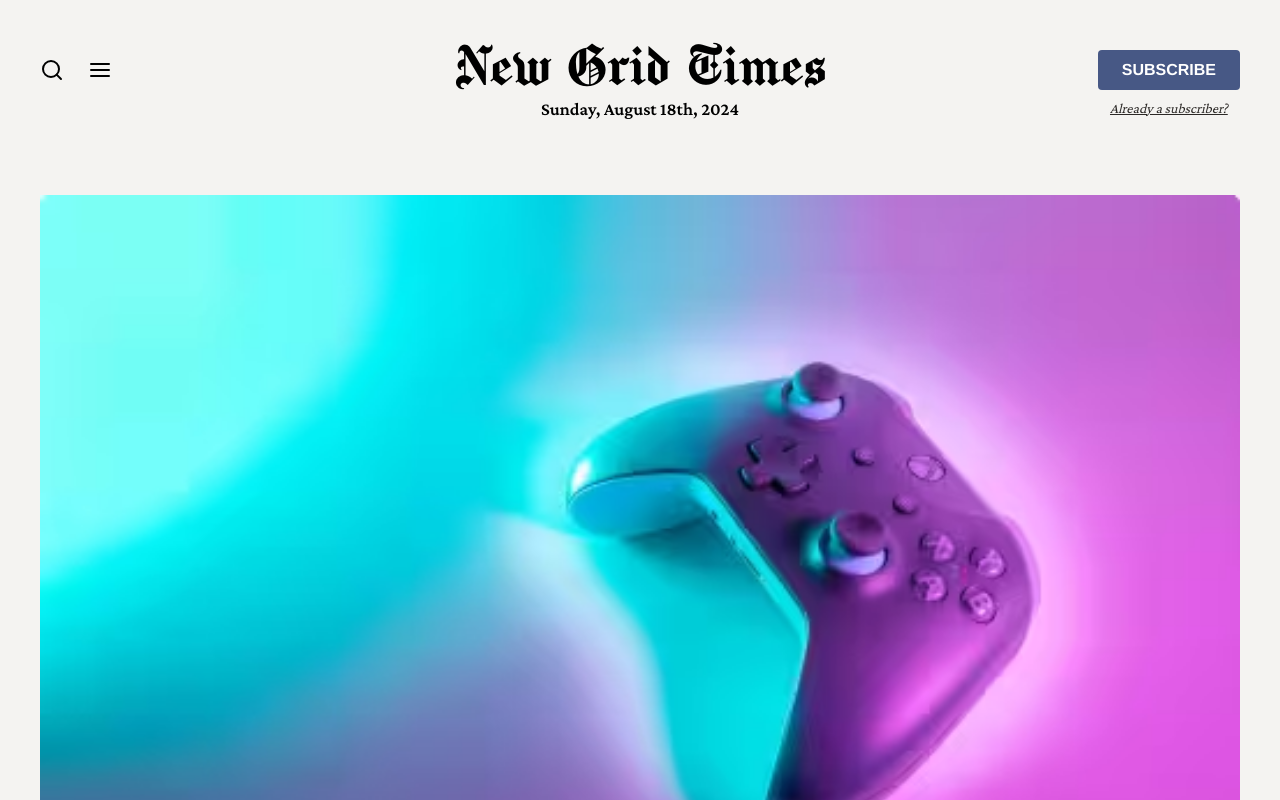
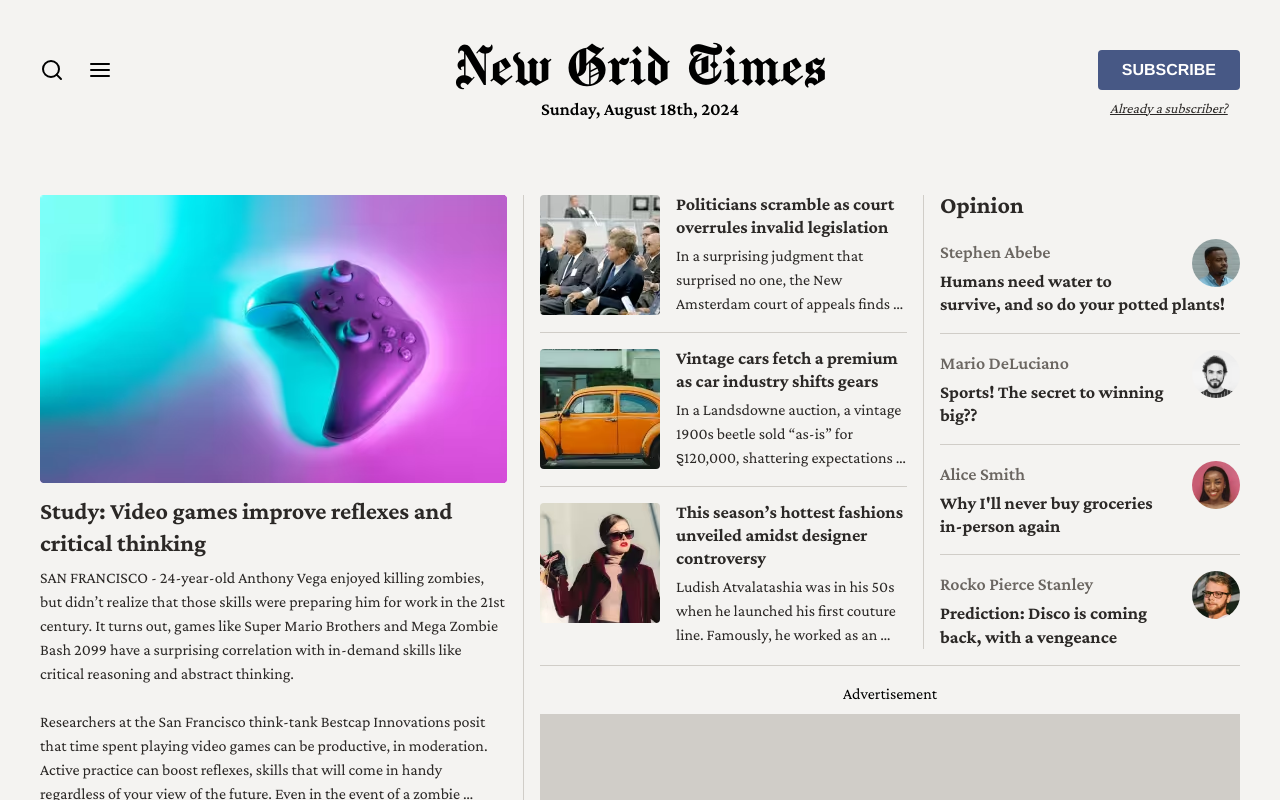
Before and after one commit to vitormarco/course-css-in-js, a Next.js app in the folder module_7/new-grid-times/: page / in a window 1280 px wide. Shown: the top 800 px of the page. Built offline with nearby package versions, Linux system fonts and the light colour scheme.

Commit message:
feat: exercise 3

```diff
--- a/module_7/new-grid-times/src/components/MainStoryGrid/MainStoryGrid.module.css
+++ b/module_7/new-grid-times/src/components/MainStoryGrid/MainStoryGrid.module.css
@@ -8,14 +8,43 @@
     'advertisement';
   gap: 48px;
   margin-bottom: 48px;
+
+  @media (min-width: 34.375rem) {
+    grid-template-areas:
+      'main-story secondary-stories'
+      'advertisement advertisement'
+      'opinion-stories opinion-stories';
+    grid-template-columns: 2fr 1fr;
+    gap: 48px 0;
+  }
+
+  @media (min-width: 68.75rem) {
+    grid-template-areas:
+    'main-story secondary-stories opinion-stories'
+    'main-story advertisement advertisement';
+    grid-template-columns: 5fr 4fr 3fr;
+    gap: 0;
+  }
 }
 
 .mainStorySection {
   grid-area: main-story;
+
+  @media (min-width: 34.375rem) {
+    padding-right: 16px;
+    margin-right: 16px;
+    border-right: 1px solid var(--color-gray-300);
+  }
 }
 
 .secondaryStorySection {
   grid-area: secondary-stories;
+
+  @media (min-width: 68.75rem) {
+    padding-right: 16px;
+    margin-right: 16px;
+    border-right: 1px solid var(--color-gray-300);
+  }
 }
 
 .verticalStoryWrapper {
@@ -26,15 +55,44 @@
   }
 }
 
+.verticalStoryWrapper.opinionStoryWrapper {
+  @media (min-width: 34.375rem) and (max-width: 68.6875rem) {
+    flex: 1;
+
+    &:not(:last-of-type) {
+      border-bottom: revert;
+      padding-bottom: revert;
+      margin-bottom: revert;
+    }
+  }
+}
+
 .storyList {
   display: flex;
   flex-direction: column;
 }
 
+.storyList.opinionStoryList {
+  @media (min-width: 34.375rem) and (max-width: 68.6875rem) {
+    flex-direction: row;
+    gap: 32px;
+  }
+}
+
 .opinionSection {
   grid-area: opinion-stories;
+
+  @media (min-width: 68.75rem) {
+    margin-top: -8px;
+  }
 }
 
 .advertisementSection {
   grid-area: advertisement;
+
+  @media (min-width: 68.75rem) {
+    padding-top: 16px;
+    margin-top: 16px;
+    border-top: 1px solid var(--color-gray-300);
+  }
 }
--- a/module_7/new-grid-times/src/components/MainStoryGrid/MainStoryGrid.tsx
+++ b/module_7/new-grid-times/src/components/MainStoryGrid/MainStoryGrid.tsx
@@ -25,9 +25,9 @@ const MainStoryGrid = () => {
             </section>
             <section className={styles.opinionSection}>
                 <SectionTitle>Opinion</SectionTitle>
-                <div className={styles.storyList}>
+                <div className={`${styles.storyList} ${styles.opinionStoryList}`}>
                     {OPINION_STORIES.map(story => (
-                        <div  key={story.id} className={styles.verticalStoryWrapper}>
+                        <div  key={story.id} className={`${styles.verticalStoryWrapper} ${styles.opinionStoryWrapper}`}>
                             <OpinionStory {...story} />
                         </div>
                     ))}
--- a/module_7/new-grid-times/src/components/SecondaryStory/SecondaryStory.module.css
+++ b/module_7/new-grid-times/src/components/SecondaryStory/SecondaryStory.module.css
@@ -6,6 +6,14 @@
   gap: 4px 16px;
   grid-template-columns: 120px 1fr;
   color: var(--color-gray-900);
+
+  @media (min-width: 34.375rem) and (max-width: 68.6875rem) {
+    grid-template-areas:
+      'image'
+      'heading'
+      'abstract';
+    grid-template-columns: 1fr;
+  }
 }
 
 .picture {
--- a/module_7/new-grid-times/src/components/SecondaryStory/SecondaryStory.tsx
+++ b/module_7/new-grid-times/src/components/SecondaryStory/SecondaryStory.tsx
@@ -18,7 +18,7 @@ const SecondaryStory = ({
 }: ISecondaryStoryProps) => {
   return (
     <Link href={`/story/${id}`}>
-      <article className={styles.wrapper}>
+      <article className={`${styles.wrapper} teste`}>
         <picture className={styles.picture}>
           <source
             type="image/avif"
```
